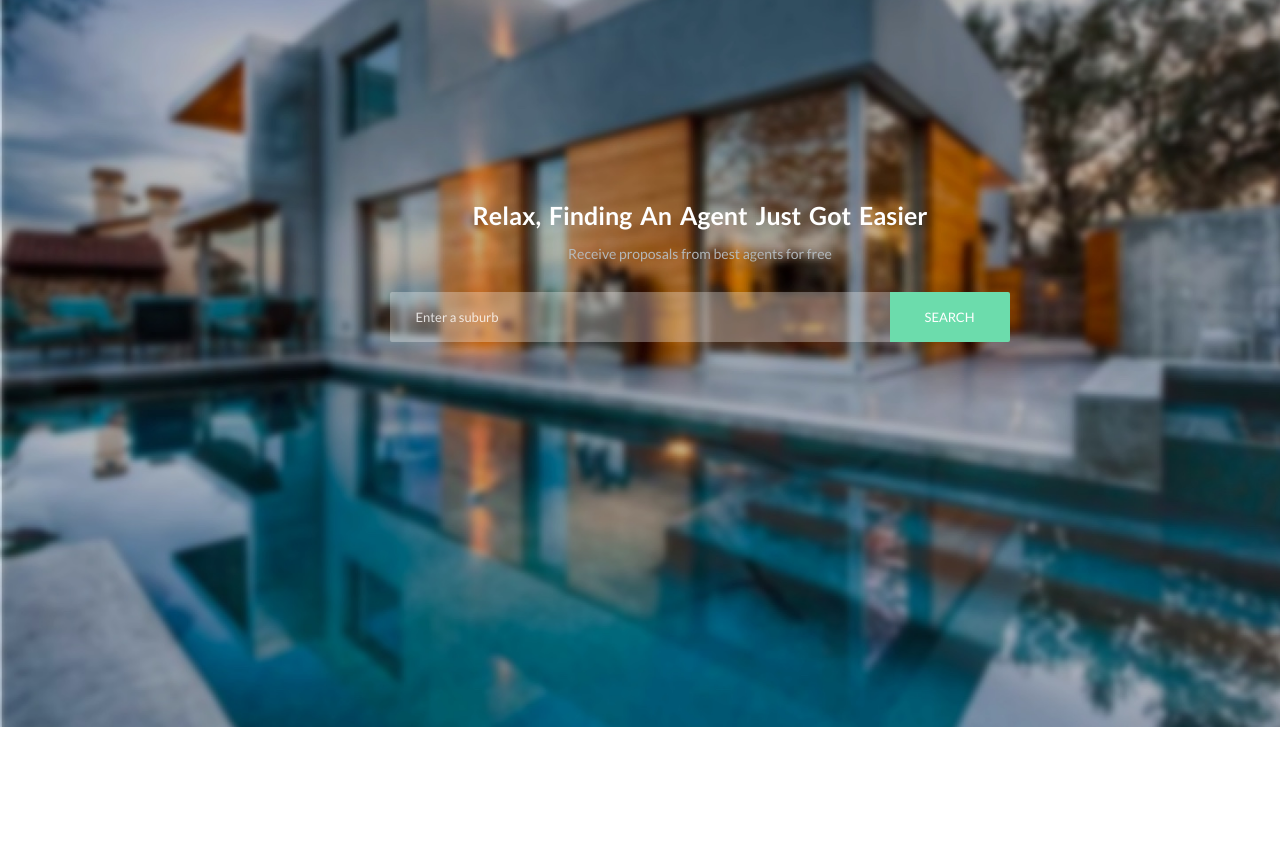
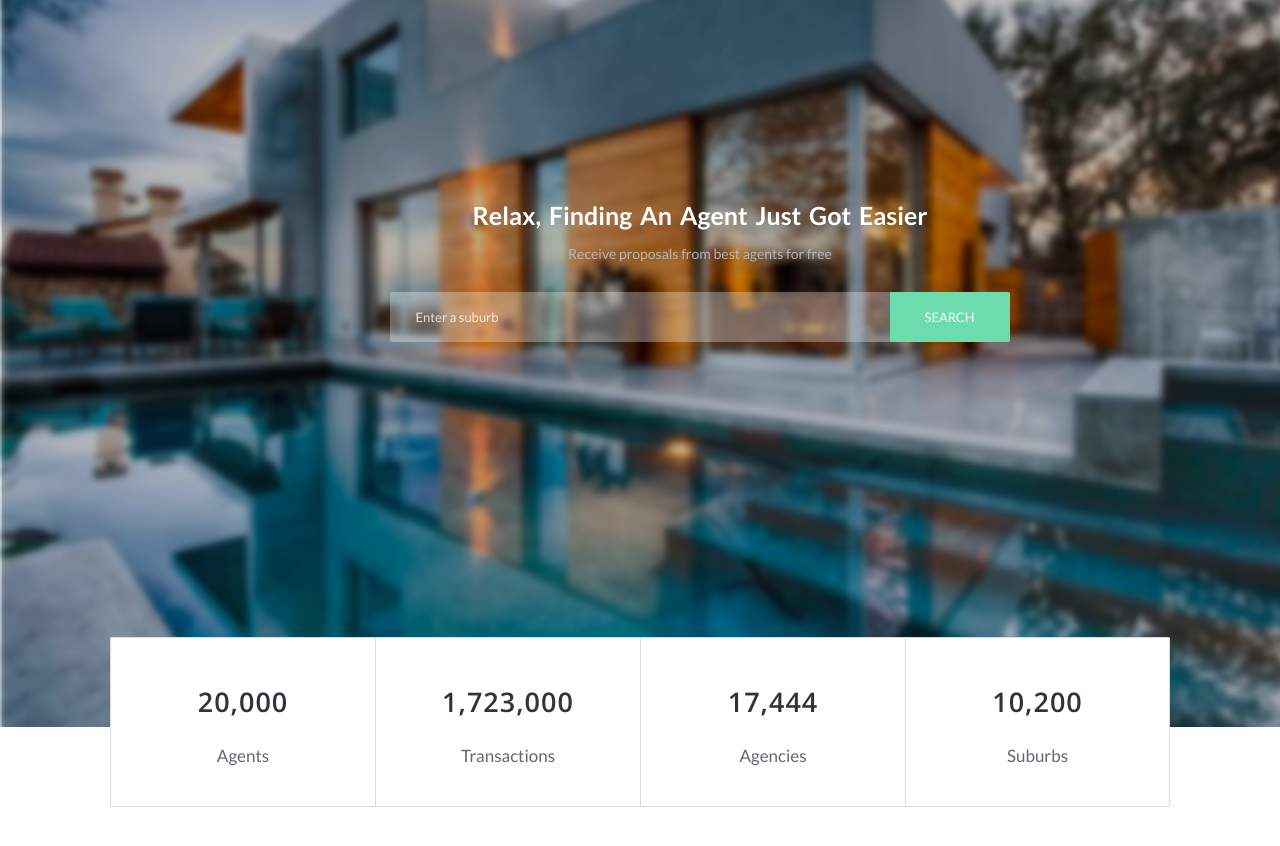
Before and after one commit to wukongkong/AW_PixelPerfect, a plain HTML site: page 150708Week0/index.html in a window 1280 px wide. Shown: the part 90-936 px from the top of the page. Before the commit the page ends 817 px from the top, so only its background shows below. Drawn offline with nearby package versions, Linux system fonts and the light colour scheme.

Commit message:
add numbers section

```diff
--- a/150708Week0/css/style.css
+++ b/150708Week0/css/style.css
@@ -2,7 +2,11 @@ body {
   text-align: center;
   font-family: 'Lato', sans-serif;
 }
-.clear-fix {
+.clear:before, .clear:after {
+  content: " ";
+  display: table;
+}
+.clear:after {
   clear: both;
 }
 .hero {
@@ -84,3 +88,47 @@ body {
   text-transform: uppercase;
   font-size: 13px;
 }
+.numbers {
+  width: 1060px;
+  margin: 0 auto;
+}
+.numbers ul {
+  margin: 0;
+  padding: 0;
+  position: relative;
+  top: -90px;
+  background: white;
+  border-radius: 2px;
+}
+.numbers li {
+  float: left;
+  width: 25%;
+  list-style: none;
+  box-sizing: border-box;
+  border-top: 1px solid #D9DADA;
+  border-bottom: 1px solid #D9DADA;
+  border-left: 1px solid #D9DADA;
+}
+.numbers li:first-child {
+  border-radius: 2px 0 0 2px;
+}
+.numbers li:last-child {
+  border-right: 1px solid #D9DADA;
+  border-radius: 0 2px 2px 0;
+}
+.numbers li h2 {
+  font-family: 'Open Sans', sans-serif;
+  font-size: 27px;
+  margin: 0;
+  padding-top: 45px;
+  font-weight: 600;
+  color: rgba(47, 51, 62, 1);
+  letter-spacing: 1px;
+}
+.numbers li h3 {
+  margin: 0;
+  font-size: 17px;
+  padding: 25px 0 40px 0;
+  font-weight: 400;
+  color: rgba(101, 101, 111, 1);
+}
--- a/150708Week0/index.html
+++ b/150708Week0/index.html
@@ -6,13 +6,13 @@
   <meta name="viewport" content="width=device-width,initial-scale=1.0">
   <title>Find An Agent</title>
   <link rel="stylesheet" href="./css/normalize.css" media="screen" charset="utf-8">
-  <link href="http://fonts.googleapis.com/css?family=Lato:400,700" rel="stylesheet" type="text/css">
+  <link href="http://fonts.googleapis.com/css?family=Lato:400,700|Open+Sans:600" rel="stylesheet" type="text/css">
   <link rel="stylesheet" href="./css/style.css" media="screen" charset="utf-8">
 </head>
 
 <body>
   <section class="hero">
-    <header>
+    <header class="clear">
       <img src="./img/Logo.png" alt="" class="logo">
       <nav>
         <ul>
@@ -21,7 +21,6 @@
           <li>Signup</li>
         </ul>
       </nav>
-      <div class="clear-fix"></div>
     </header>
     <h1>Relax, Finding An Agent Just Got Easier</h1>
     <h2>Receive proposals from best agents for free</h2>
@@ -30,6 +29,26 @@
       <input type="button" value="Search">
     </form>
   </section>
+  <section class="numbers">
+    <ul class="clear">
+      <li class="number">
+        <h2>20,000</h2>
+        <h3>Agents</h3>
+      </li>
+      <li class="number">
+        <h2>1,723,000</h2>
+        <h3>Transactions</h3>
+      </li>
+      <li class="number">
+        <h2>17,444</h2>
+        <h3>Agencies</h3>
+      </li>
+      <li class="number">
+        <h2>10,200</h2>
+        <h3>Suburbs</h3>
+      </li>
+    </ul>
+  </section>
 </body>
 
 </html>
```
